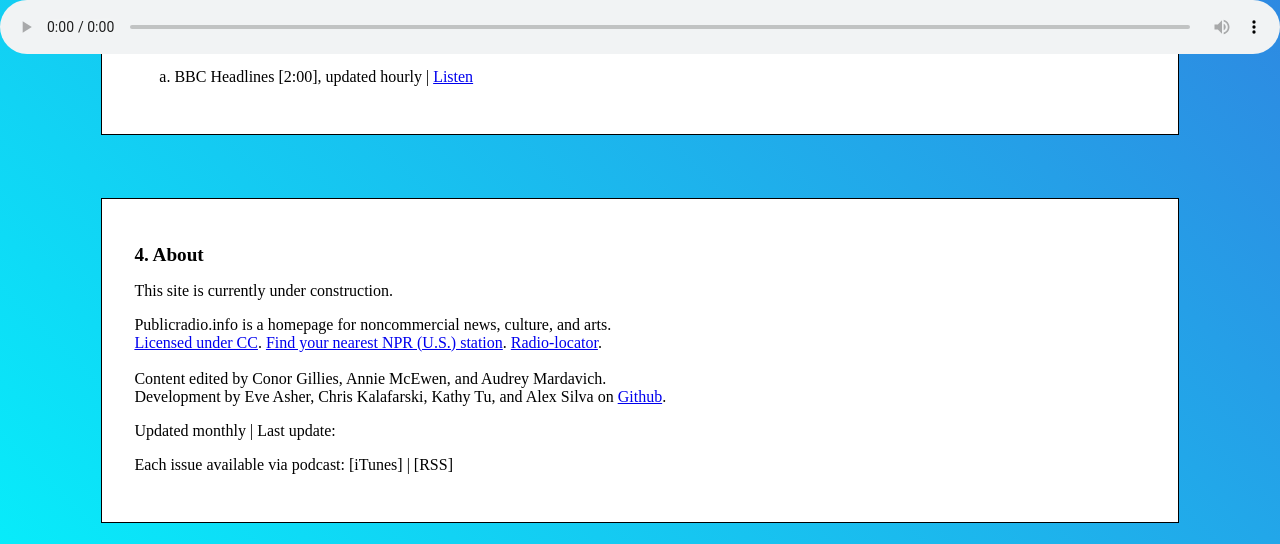
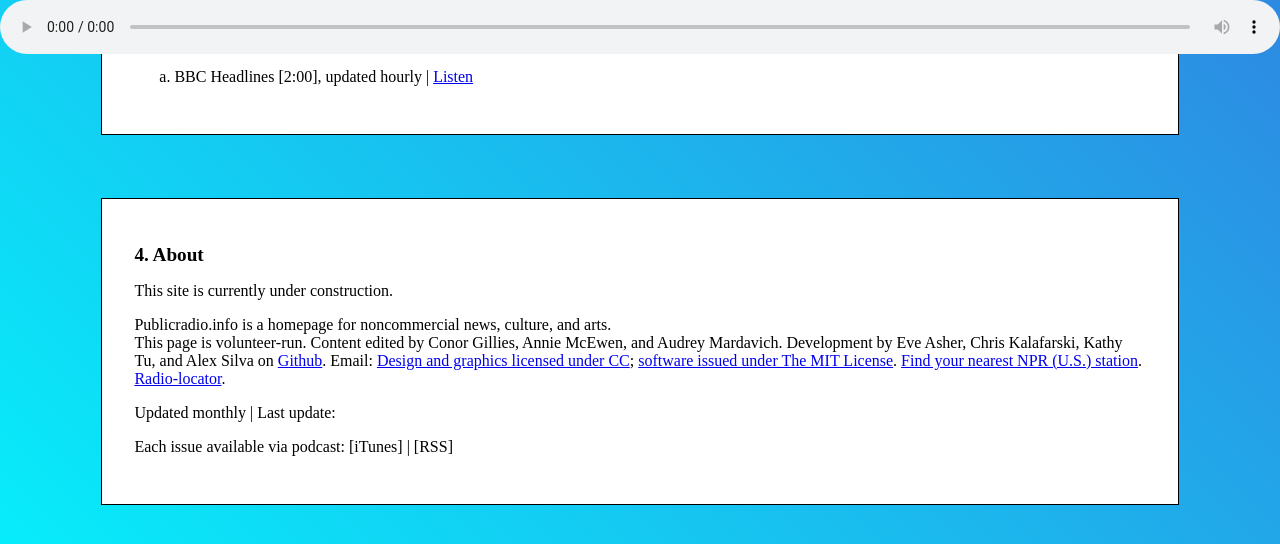
Before and after one commit to radioopensource/dotinfo, a Jekyll site: the page built from index.html, in a window 1280 px wide and 900 px high, scrolled down 1228 px, cut to the strip 0-544 px from the top of the window. Built offline with Jekyll 4.4.1, drawn with Linux system fonts in a browser that asks for light colours; nearby versions of some CDN libraries.

Commit message:
update about

```diff
--- a/_includes/content.html
+++ b/_includes/content.html
@@ -58,16 +58,16 @@
   <p>This site is currently under construction.</p>
 
   <p>Publicradio.info is a homepage for noncommercial news, culture, and arts.
+    <br>
+    This page is volunteer-run. Content edited by Conor Gillies, Annie McEwen, and Audrey Mardavich. Development by Eve Asher, Chris Kalafarski, Kathy Tu, and Alex Silva on
+    <a href="https://github.com/radioopensource/dotinfo">Github</a>.
+    Email: <a href="mailto:contact@publicradio.info>contact@publicradio.info</a>.
     </br>
-    <a href="http://creativecommons.org/licenses/by-sa/4.0/">Licensed under CC</a>.
+    <br>
+    <a href="http://creativecommons.org/licenses/by-sa/4.0/">Design and graphics licensed under CC</a>; <a href="LINK TO GITHUB FILE">software issued under The MIT License</a>.
     <a href="http://www.npr.org/stations/">Find your nearest NPR (U.S.) station</a>.
     <a href="http://radio-locator.com/">Radio-locator</a>.
     </br>
-    </br>
-    Content edited by Conor Gillies, Annie McEwen, and Audrey Mardavich.
-    </br>
-    Development by Eve Asher, Chris Kalafarski, Kathy Tu, and Alex Silva on
-    <a href="https://github.com/radioopensource/dotinfo">Github</a>.
   </p>
 
   <p>Updated monthly |  Last update: {{ meta.last_update }}</p>
```
